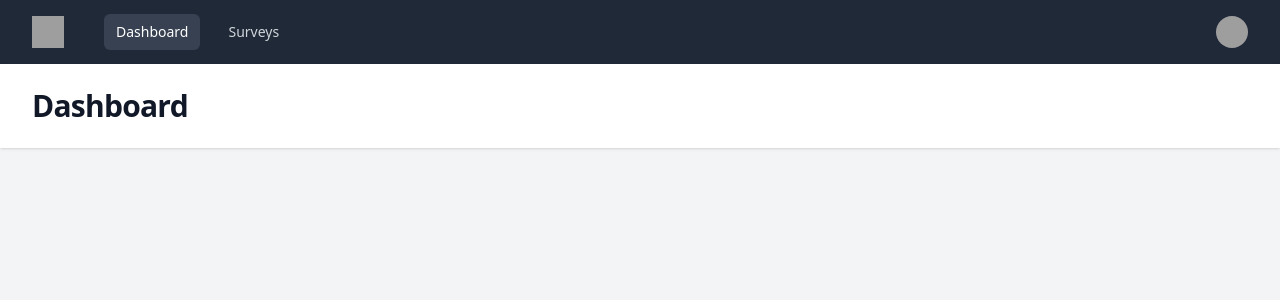
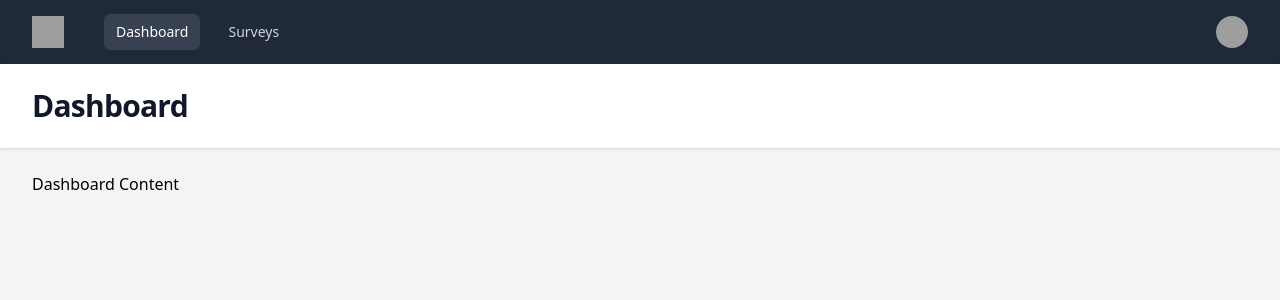
Before and after one commit to haikaljs/survey, a React (Vite) app in the folder react/: page / in a window 1280 px wide. Shown: the top 300 px of the page. Built offline with nearby package versions, Linux system fonts and the light colour scheme; grey boxes are pictures that could not be loaded.

Commit message:
PageComponents

```diff
--- /dev/null
+++ b/react/src/components/PageComponents.jsx
@@ -0,0 +1,23 @@
+import React from "react";
+
+const PageComponents = ({ title, buttons = "", children }) => {
+    return (
+        <>
+            <header className="bg-white shadow">
+                <div className="flex justify-between items-center mx-auto max-w-7xl px-4 py-6 sm:px-6 lg:px-8">
+                    <h1 className="text-3xl font-bold tracking-tight text-gray-900">
+                        {title}
+                    </h1>
+                    {buttons}
+                </div>
+            </header>
+            <main>
+                <div className="mx-auto max-w-7xl py-6 sm:px-6 lg:px-8">
+                    {children}
+                </div>
+            </main>
+        </>
+    );
+};
+
+export default PageComponents;
--- a/react/src/views/Dashboard.jsx
+++ b/react/src/views/Dashboard.jsx
@@ -1,18 +1,7 @@
+import PageComponents from "../components/PageComponents";
+
 const Dashboard = () => {
-    return (
-        <>
-            <header className="bg-white shadow">
-                <div className="mx-auto max-w-7xl px-4 py-6 sm:px-6 lg:px-8">
-                    <h1 className="text-3xl font-bold tracking-tight text-gray-900">
-                        Dashboard
-                    </h1>
-                </div>
-            </header>
-            <main>
-                <div className="mx-auto max-w-7xl py-6 sm:px-6 lg:px-8"></div>
-            </main>
-        </>
-    );
+    return <PageComponents title="Dashboard">Dashboard Content</PageComponents>;
 };
 
 export default Dashboard;
--- a/react/src/views/Surveys.jsx
+++ b/react/src/views/Surveys.jsx
@@ -1,18 +1,7 @@
+import PageComponents from "../components/PageComponents";
+
 const Surveys = () => {
-    return (
-        <>
-            <header className="bg-white shadow">
-                <div className="mx-auto max-w-7xl px-4 py-6 sm:px-6 lg:px-8">
-                    <h1 className="text-3xl font-bold tracking-tight text-gray-900">
-                        Surveys
-                    </h1>
-                </div>
-            </header>
-            <main>
-                <div className="mx-auto max-w-7xl py-6 sm:px-6 lg:px-8"></div>
-            </main>
-        </>
-    );
+    return <PageComponents title="Surveys">Surveys Content</PageComponents>;
 };
 
 export default Surveys;
```
